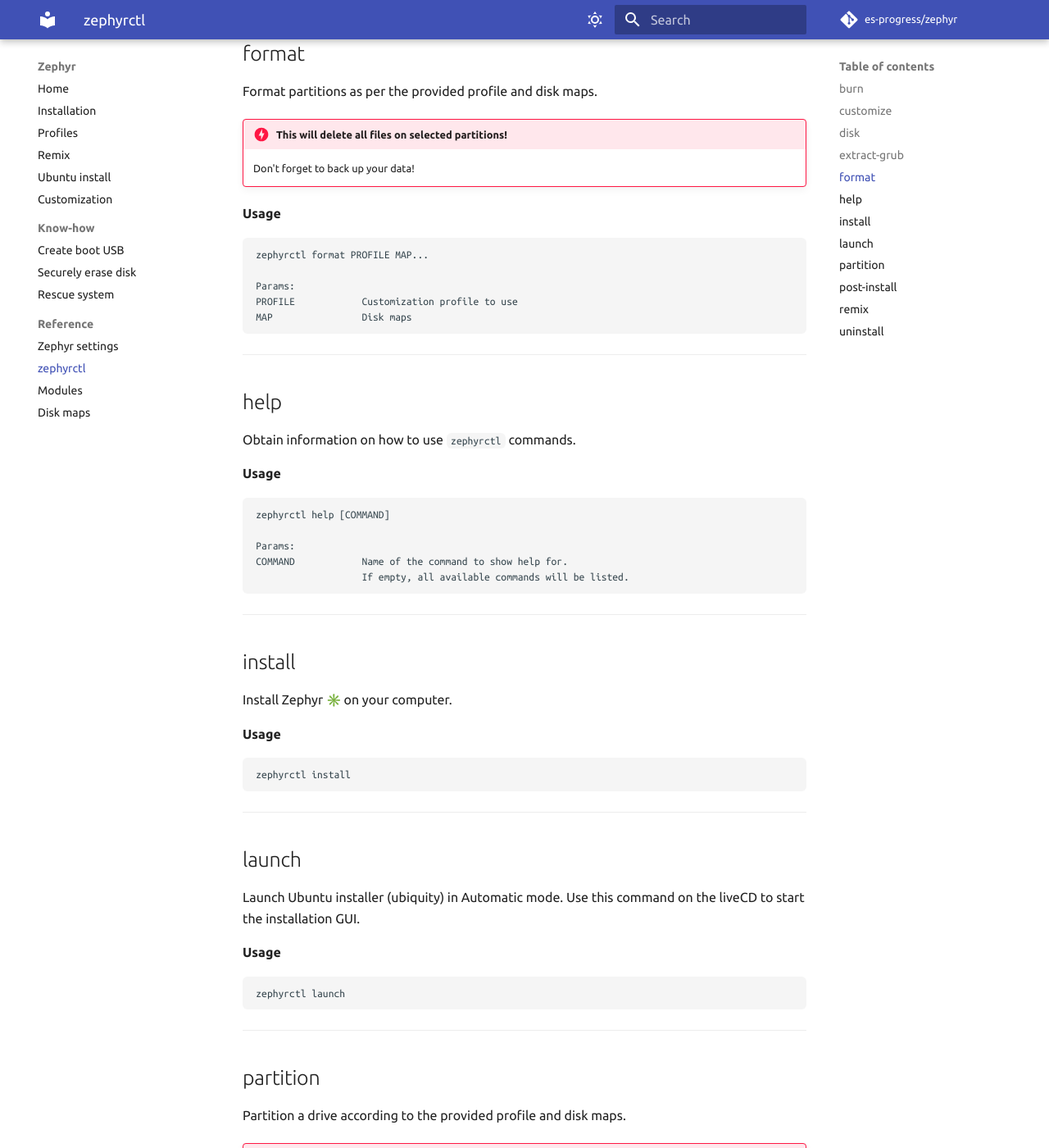
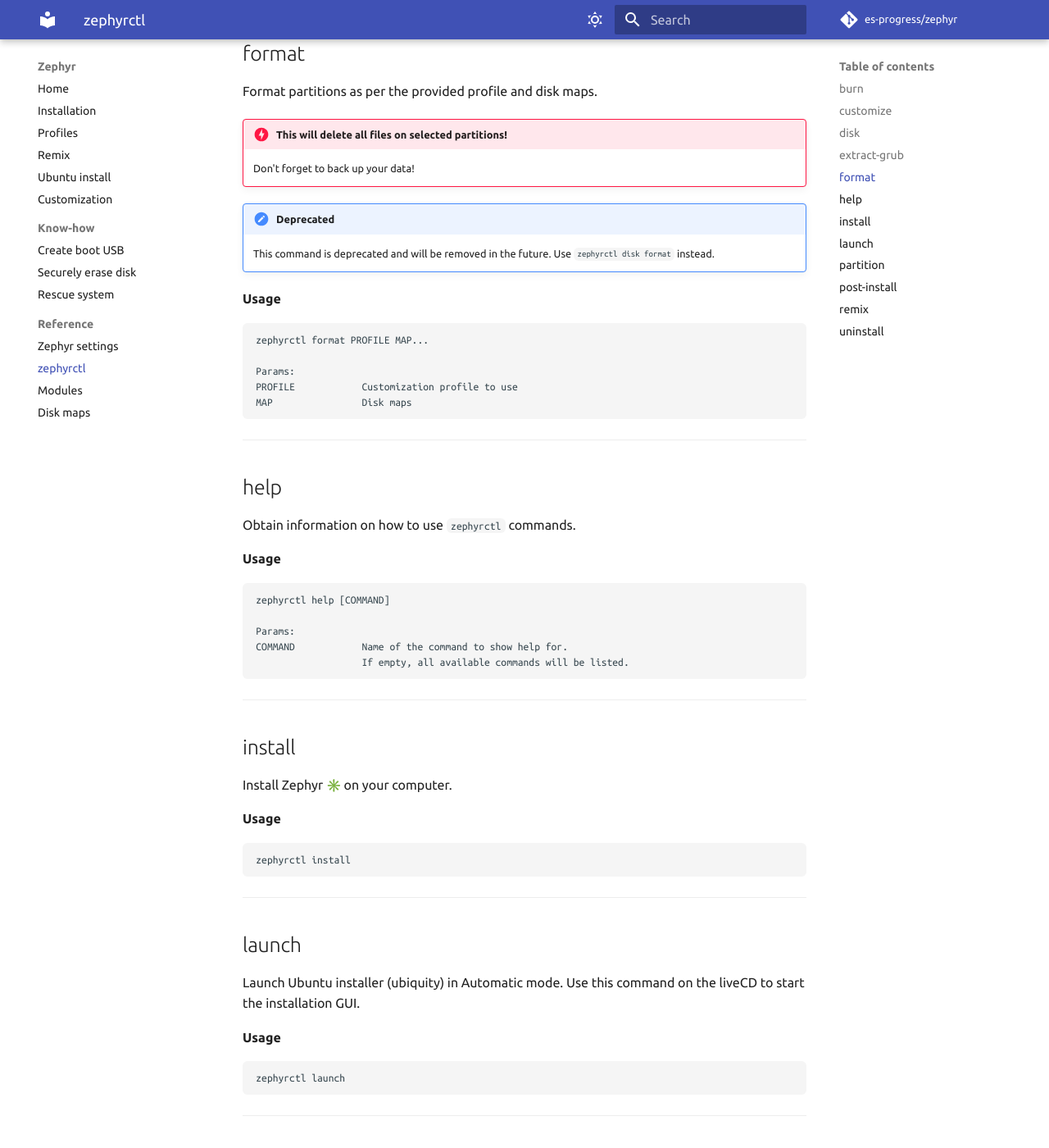
Before and after one commit to es-progress/zephyr, an MkDocs documentation site: the page built from docs/reference/zephyrctl.md, in a window 1280 px wide and 1400 px high, scrolled down 2468 px. Shown: the whole window at 82% size. Built offline with MkDocs 1.6.1 and Material for MkDocs 9.7.7, drawn with Linux system fonts in a browser that asks for light colours; emoji names are drawn with the system emoji font; comment, search, counter and statistics services are not loaded; some of the changed text lies outside the part shown.

Commit message:
zephyrctl: deprecate partition and format commands

````diff
--- a/docs/reference/zephyrctl.md
+++ b/docs/reference/zephyrctl.md
@@ -122,6 +122,11 @@ Format partitions as per the provided profile and disk maps.
 
     Don't forget to back up your data!
 
+!!! note "Deprecated"
+
+    This command is deprecated and will be removed in the future.
+    Use `zephyrctl disk format` instead.
+
 **Usage**
 
 ```
@@ -182,6 +187,11 @@ Partition a drive according to the provided profile and disk maps.
 
     Please watch out for possible data-loss and back up your data beforehand!
 
+!!! note "Deprecated"
+
+    This command is deprecated and will be removed in the future.
+    Use `zephyrctl disk partition` instead.
+
 **Usage**
 
 ```
````
Also changed, not shown: docs/reference/disk-maps.md (+5 -1 lines), 3 other files.
